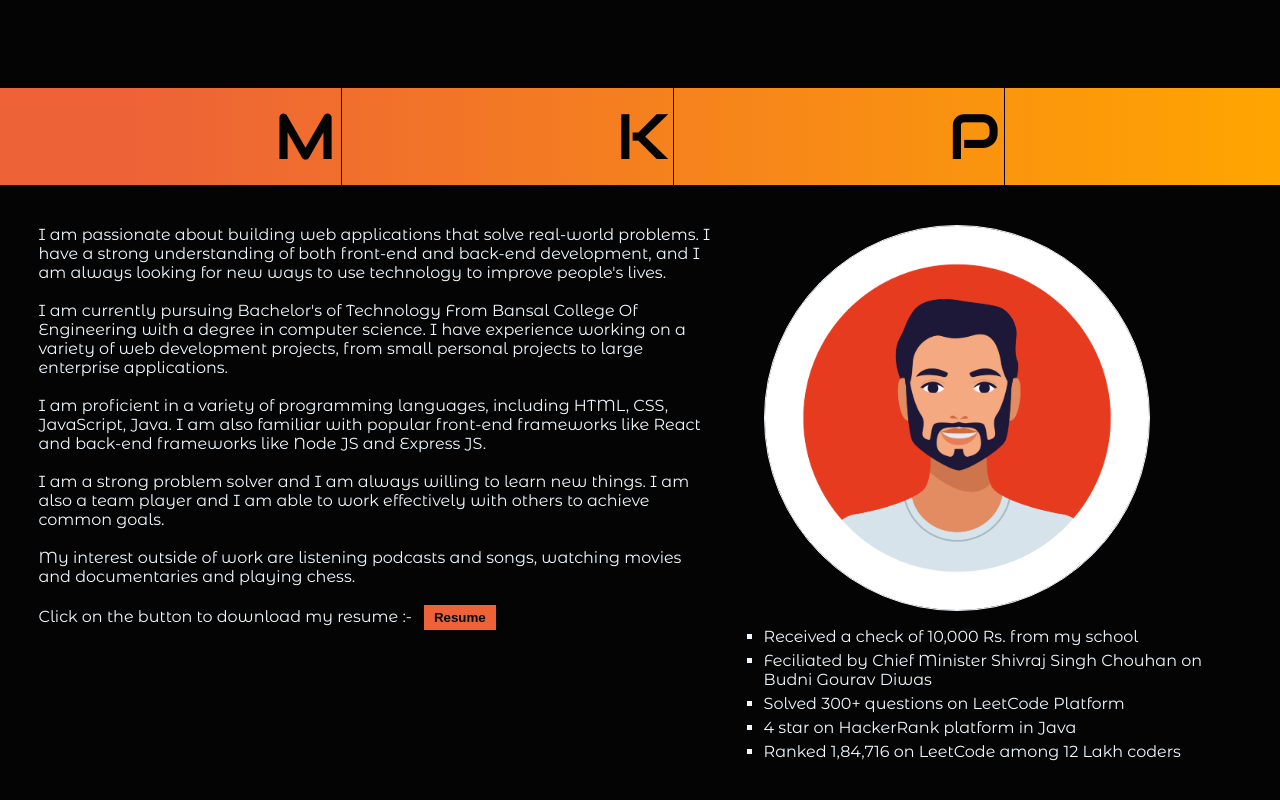
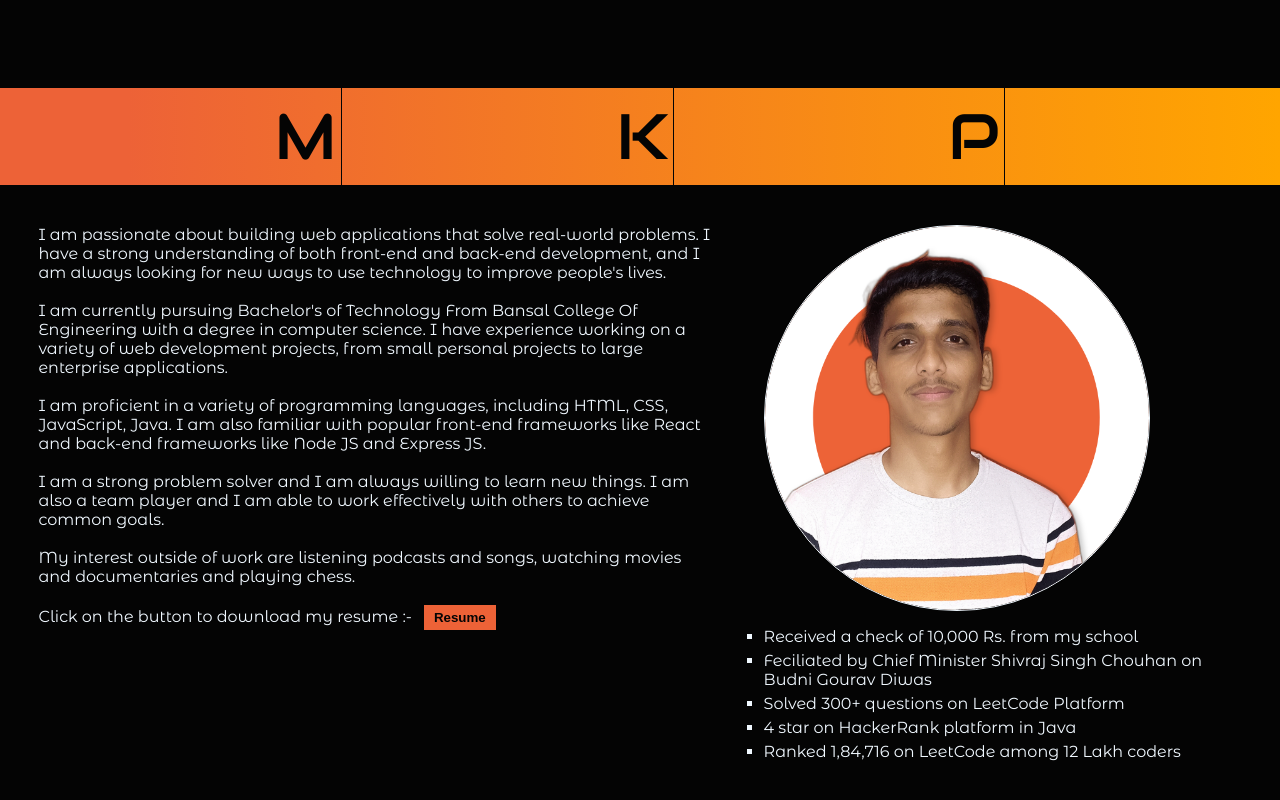
Before and after one commit to mohit1523/CodSoft_Task_2, a plain HTML site: page index.html in a window 1280 px wide. Shown: the part 2616-3416 px from the top of the page. Drawn offline with Linux system fonts and the light colour scheme.

Commit message:
Add files via upload

```diff
--- a/index.html
+++ b/index.html
@@ -202,7 +202,7 @@
         </div>
         <div>
           <div class="profile">
-            <img src="src/profile-photo.jpg" alt="profile-photo" />
+            <img src="src/profile-pic.png" alt="profile-photo" />
           </div>
           <div class="achievements">
             <ul>
```
